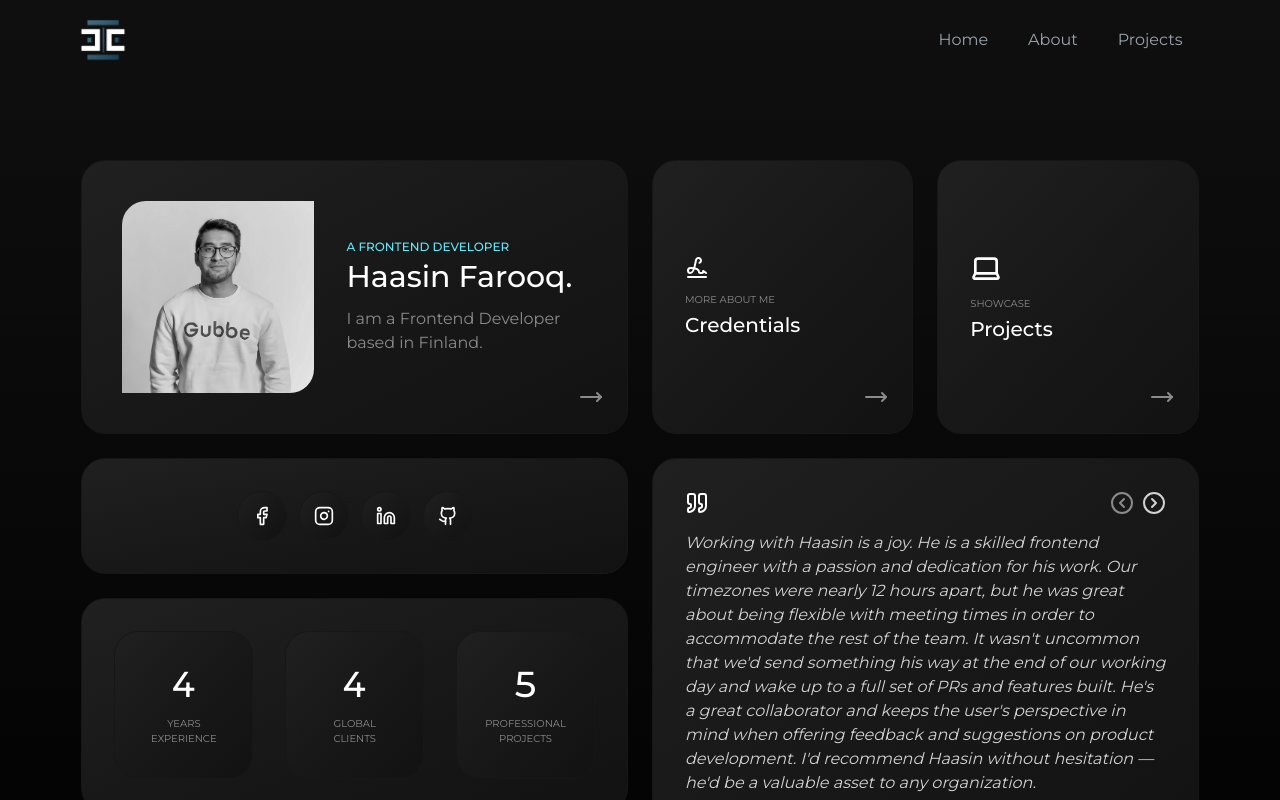
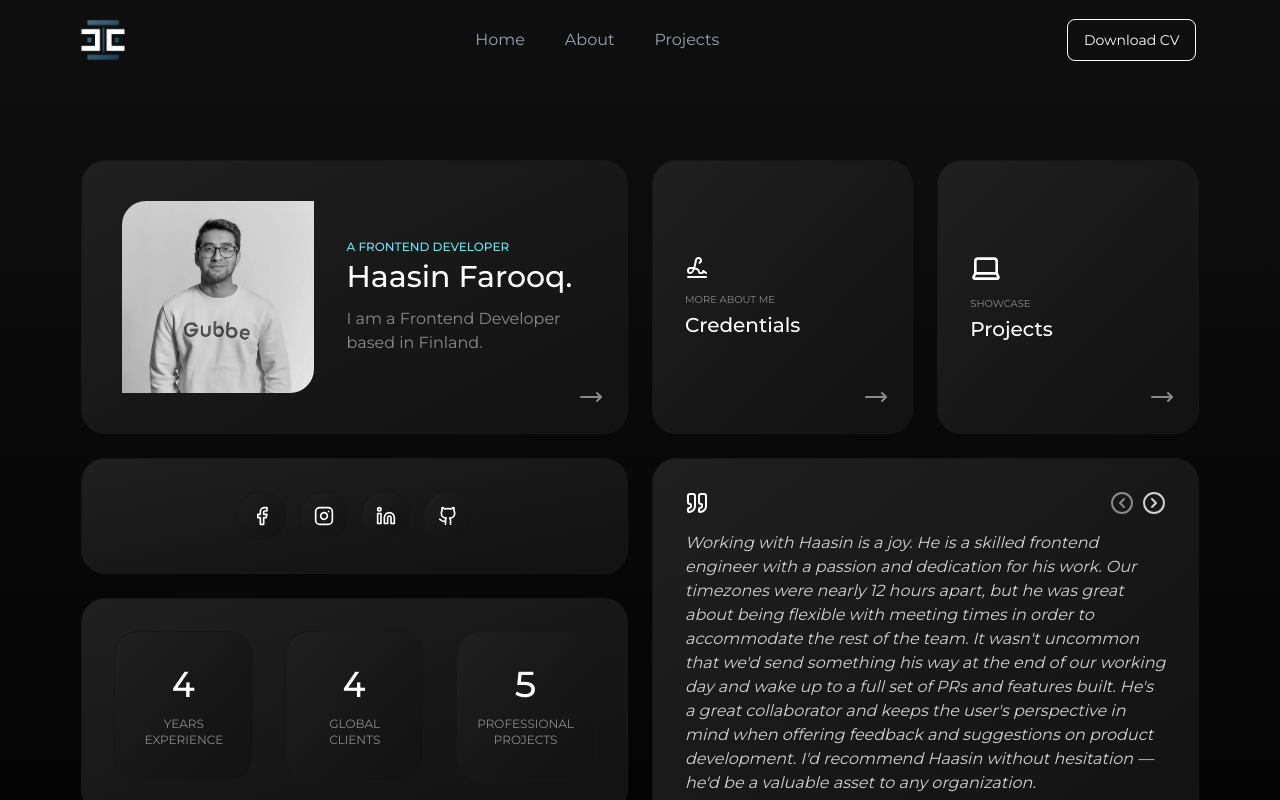
Before and after one commit to haasin-farooq/portfolio, a Next.js app: page / in a window 1280 px wide. Shown: the top 800 px of the page. Built offline with nearby package versions, Linux system fonts and the light colour scheme.

Commit message:
add download CV button

```diff
--- a/src/components/common/Button.tsx
+++ b/src/components/common/Button.tsx
@@ -31,14 +31,14 @@ export const Button: FC<ButtonProps> = ({
   return (
     <button
       type="button"
-      className={`flex items-center justify-center space-x-2 rounded-lg border border-white px-5 py-3.5 leading-tight transition duration-300 ease-in-out hover:border-cyan-300 md:whitespace-nowrap ${
+      className={`flex items-center justify-center space-x-2 rounded-lg border border-white px-4 py-2.5 leading-tight transition duration-300 ease-in-out hover:border-cyan-300 md:whitespace-nowrap ${
         disabled ? "cursor-not-allowed opacity-50" : "cursor-pointer"
       } ${ButtonWidthToStyles[width]} ${className}`}
       aria-label={label}
       disabled={disabled}
       {...props}
     >
-      {label}
+      <p className="text-sm">{label}</p>
     </button>
   );
 };
--- a/src/components/home/StatsCard.tsx
+++ b/src/components/home/StatsCard.tsx
@@ -38,7 +38,7 @@ const Stat: FC<StatProps> = ({ label, className }) => {
       >
         <span className="sr-only">Stat</span>
       </h2>
-      <p className="text-xxs uppercase text-gray-light">{label}</p>
+      <p className="text-xs uppercase text-gray-light">{label}</p>
     </InfoCard>
   );
 };
--- /dev/null
+++ b/src/components/navbar/DownloadCVButton.tsx
@@ -0,0 +1,24 @@
+"use client";
+
+import { type FC } from "react";
+import { Button } from "../common/Button";
+
+interface DownloadCVButtonProps {
+  className?: string;
+}
+
+export const DownloadCVButton: FC<DownloadCVButtonProps> = ({ className }) => {
+  const onDownloadCV = () => {
+    const pdfUrl = "cv.pdf";
+    const link = document.createElement("a");
+    link.href = pdfUrl;
+    link.download = "Haasin Farooq CV.pdf";
+    document.body.appendChild(link);
+    link.click();
+    document.body.removeChild(link);
+  };
+
+  return (
+    <Button className={className} label="Download CV" onClick={onDownloadCV} />
+  );
+};
--- a/src/components/navbar/NavMenu.tsx
+++ b/src/components/navbar/NavMenu.tsx
@@ -7,6 +7,7 @@ import { useState } from "react";
 import { Breakpoints, useMediaQuery } from "@/utils/hooks/useMediaQuery";
 
 import { NavLink } from "./NavLink";
+import { DownloadCVButton } from "./DownloadCVButton";
 
 const COLOR_PORTFOLIO_SLATE = "#67e8f9";
 
@@ -31,7 +32,7 @@ export const NavMenu = () => {
         />
       )}
       <motion.ul
-        className="absolute left-0 w-full bg-black-primary p-4"
+        className="absolute left-0 flex w-full flex-col items-center justify-center bg-black-primary p-4"
         initial="closed"
         animate={isOpen ? "open" : "closed"}
         variants={variants}
@@ -40,6 +41,7 @@ export const NavMenu = () => {
         <NavLink name="Home" href="/" />
         <NavLink name="About" href="/about" />
         <NavLink name="Projects" href="/" />
+        <DownloadCVButton className="mt-2" />
       </motion.ul>
       <ul className="hidden items-center space-x-3 md:flex">
         <NavLink name="Home" href="/" />
--- a/src/components/navbar/Navbar.tsx
+++ b/src/components/navbar/Navbar.tsx
@@ -4,6 +4,7 @@ import Link from "next/link";
 import Logo from "../../assets/images/logo.png";
 
 import { NavMenu } from "./NavMenu";
+import { DownloadCVButton } from "./DownloadCVButton";
 
 export const Navbar = () => {
   return (
@@ -13,6 +14,7 @@ export const Navbar = () => {
           <Image src={Logo} alt="Logo" width={48} height={48} />
         </Link>
         <NavMenu />
+        <DownloadCVButton className="hidden md:block" />
       </div>
       <div className="h-20">&nbsp;</div>
     </nav>
```
Also changed, not shown: 1 other file (tests, documents, lock files or other folders).
